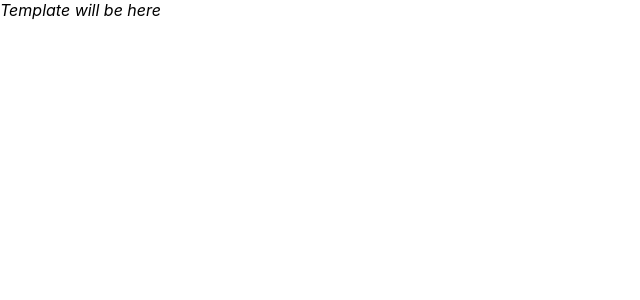
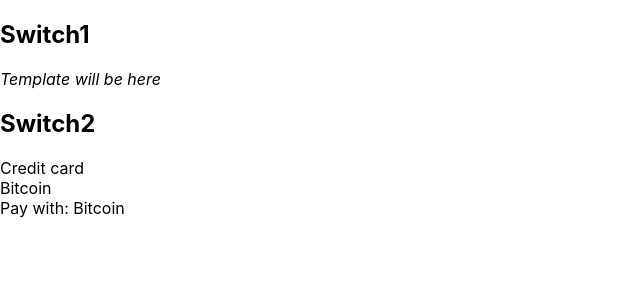
Before and after one commit to Tampoka/components_styleguidist, a React (Create React App) app: page / in a window 1280 px wide. Shown: the top 300 px of the page, without its empty margins (0-640 px from the left). Built offline with nearby package versions, Linux system fonts and the light colour scheme.

Commit message:
Add payMethod.

```diff
--- /dev/null
+++ b/src/components/Switch/Switch.css
@@ -0,0 +1,4 @@
+.active {
+    background-color: #d5fffb;
+    font-weight: bold;
+}
--- a/src/components/Switch/Switch.js
+++ b/src/components/Switch/Switch.js
@@ -1,9 +1,29 @@
-import React from 'react';
+import React from "react";
 
-export const Switch = () => {
+import Switch1 from "./steps/Switch1";
+import Switch2 from "./steps/Switch2";
+// import Switch3 from "./steps/Switch3";
+// import Switch4 from "./steps/Switch4";
+// import Switch5 from "./steps/Switch5";
+// import Switch6 from "./steps/Switch6";
+import "./Switch.css";
+
+export const  Switch=()=> {
+    const presentStep = (title, Step) => (
+        <div>
+            <h2>{title}</h2>
+            <Step/>
+        </div>
+    );
+
     return (
         <div>
-           <em>Template will be here</em>
+            {presentStep("Switch1", Switch1)}
+            {presentStep("Switch2", Switch2)}
+            {/*{presentStep("Switch3", Switch3)}*/}
+            {/*{presentStep("Switch4", Switch4)}*/}
+            {/*{presentStep("Switch5", Switch5)}*/}
+            {/*{presentStep("Switch6", Switch6)}*/}
         </div>
     );
-};
+}
--- /dev/null
+++ b/src/components/Switch/steps/Switch1.js
@@ -0,0 +1,10 @@
+
+ const Switch = () => {
+    return (
+        <div>
+            <em>Template will be here</em>
+        </div>
+    );
+};
+
+export default Switch
--- /dev/null
+++ b/src/components/Switch/steps/Switch2.js
@@ -0,0 +1,16 @@
+import { useState} from 'react';
+
+const CREDITCARD = "Credit card";
+const BTC = "Bitcoin";
+
+ const Switch =()=> {
+    const [payMethod]=useState(BTC)
+        return (
+            <div className="switch">
+                <div className="choice">Credit card</div>
+                <div className="choice">Bitcoin</div>
+                Pay with: {payMethod}
+            </div>
+        )
+}
+export default Switch
```
